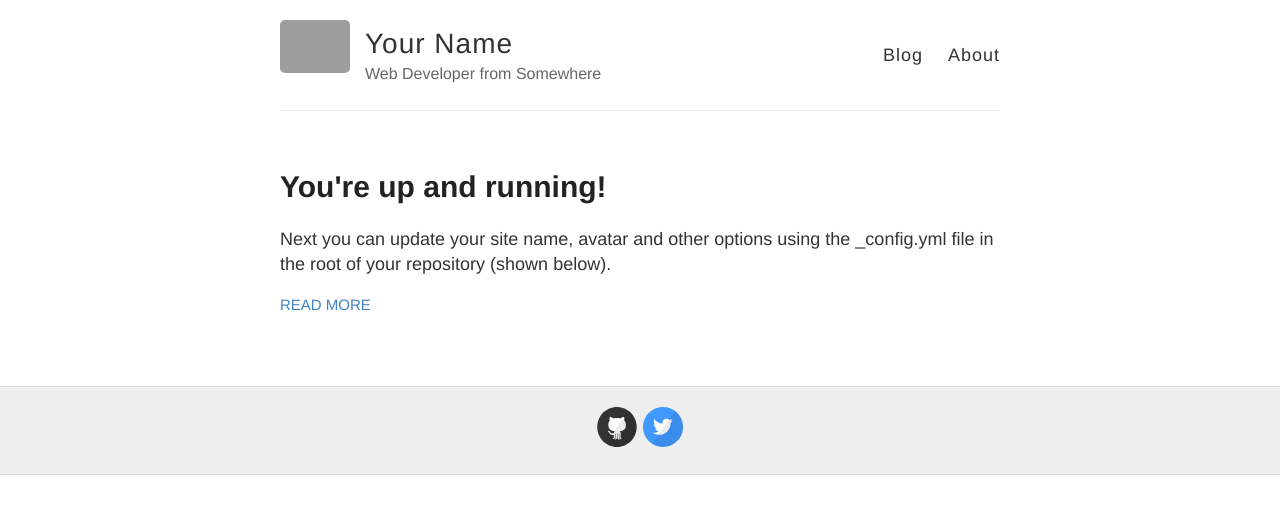
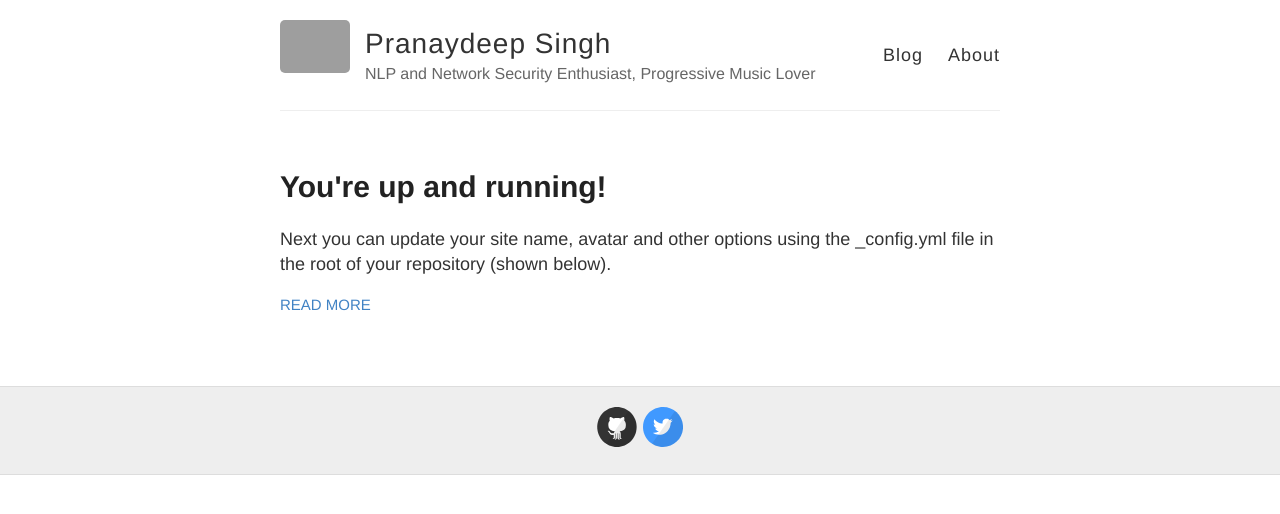
Before and after one commit to pranaydeeps/pranaydeeps.github.io, a Jekyll site: the page built from index.html, in a window 1280 px wide. Shown: the top 514 px of the page. Built offline with Jekyll 4.4.1, drawn with Linux system fonts in a browser that asks for light colours; grey boxes are pictures that could not be loaded.

Commit message:
Update _config.yml

```diff
--- a/_config.yml
+++ b/_config.yml
@@ -3,10 +3,10 @@
 #
 
 # Name of your site (displayed in the header)
-name: Your Name
+name: Pranaydeep Singh
 
 # Short bio or description (displayed in the header)
-description: Web Developer from Somewhere
+description: NLP and Network Security Enthusiast, Progressive Music Lover
 
 # URL of your avatar or profile pic (you could use your GitHub profile pic)
 avatar: https://raw.githubusercontent.com/barryclark/jekyll-now/master/images/jekyll-logo.png
```
